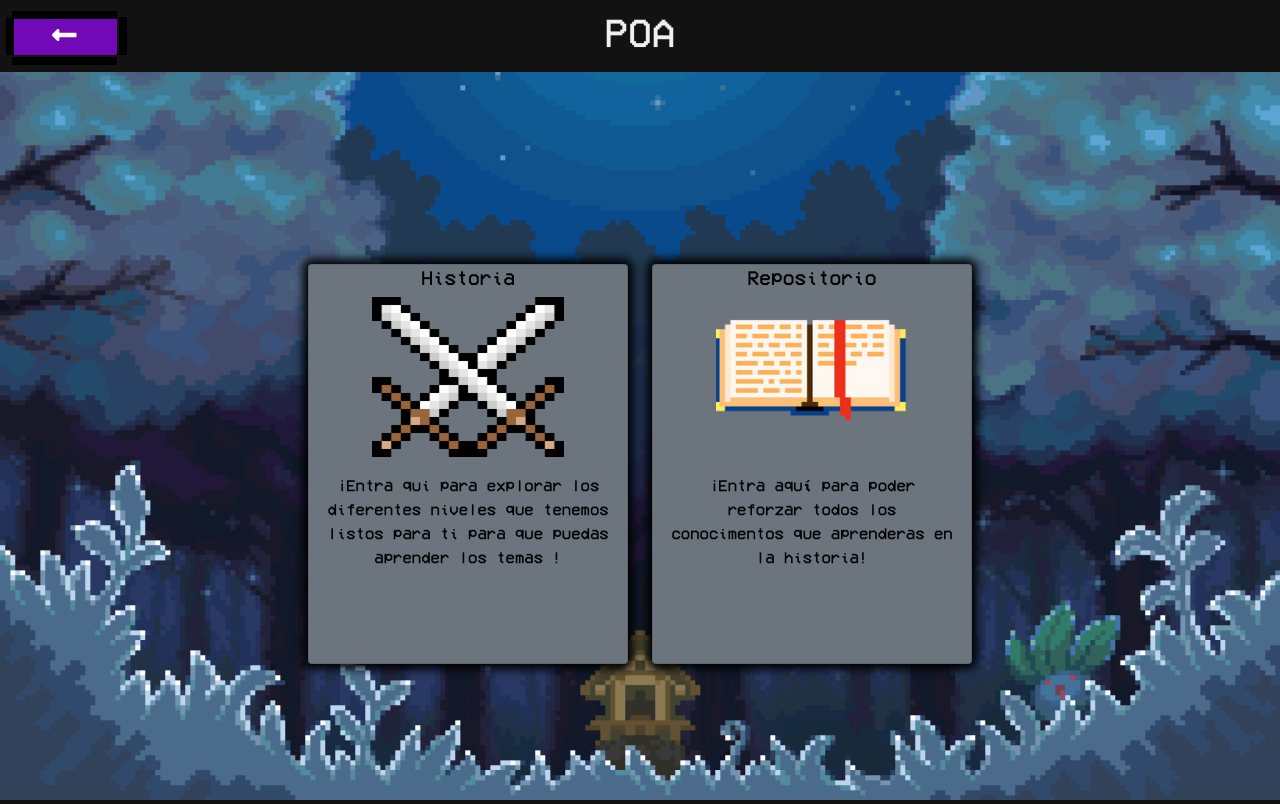
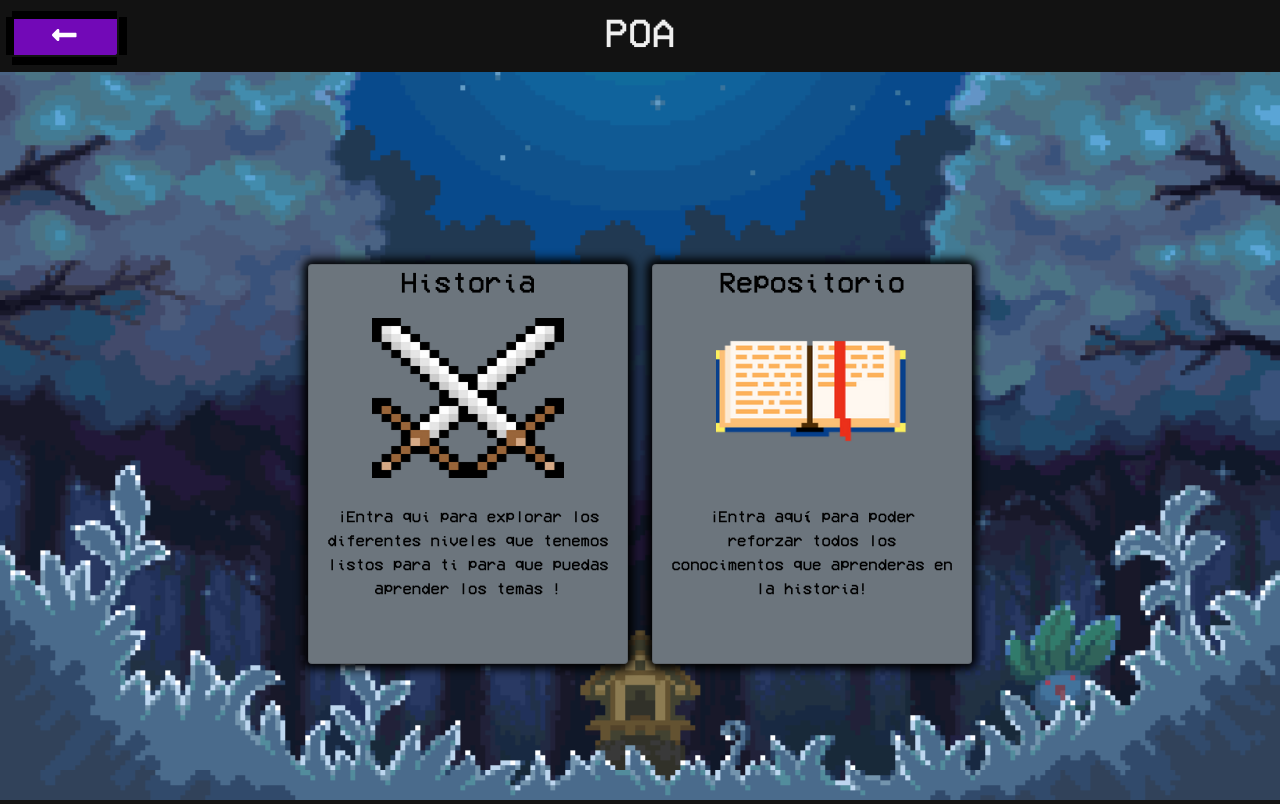
Before and after one commit to ProfessorByte/poa, a React (Create React App) app: page /poa/PaginaPrincipal in a window 1280 px wide. Built offline with nearby package versions, Linux system fonts and the light colour scheme; a web font is replaced by a local one.

Commit message:
changing the style cards

```diff
--- a/src/components/CardsMainPage.js
+++ b/src/components/CardsMainPage.js
@@ -5,7 +5,7 @@ const Cards =(props)=>{
     const {imagen,title,descripcion}=props
     return(
         <div className="card text-black bg-secondary mb-3" >
-            <h5 className="card-title text-center ">{title}</h5>
+            <h5 className="card-title text-center tamaño">{title}</h5>
             <img src={imagen} className="card_main_imagen" alt="..."></img>
             <div className="card-body">
                 <p className="card-text text-center">{descripcion}</p>
--- a/src/css/PaginaPrincipal.css
+++ b/src/css/PaginaPrincipal.css
@@ -16,6 +16,9 @@ height: 25rem;
 .card_main_imagen{
     height: 10rem;
     width: 12rem;
-    margin:auto;
+    margin: 10px auto;
 
 }
+.tamaño{
+font-size: 1.8rem;
+}
```
